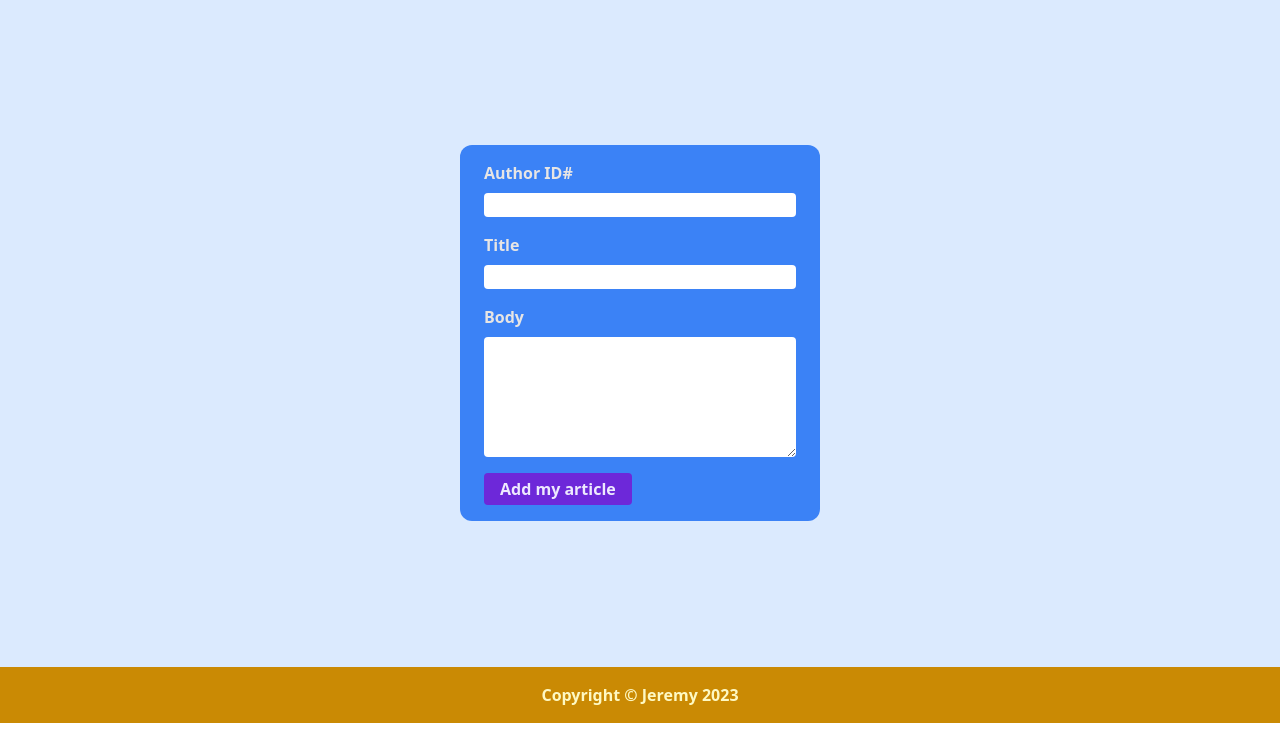
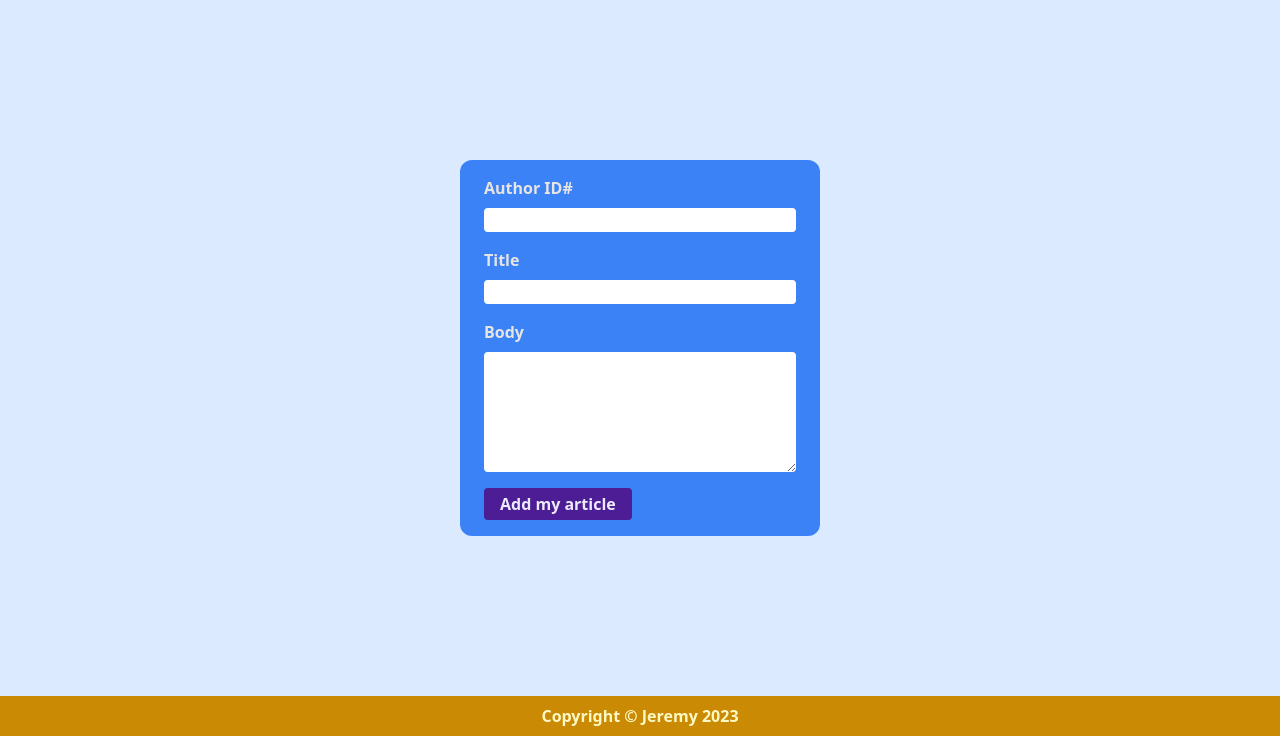
Before and after one commit to JerryLegend254/IAP_Assignment_2, a PHP site: page / in a window 1280 px wide. Shown: the part 64-800 px from the top of the page. Run offline with PHP 8.4, Linux system fonts and the light colour scheme; data that the repository does not hold is empty; some libraries are stand-ins or nearby versions.

Commit message:
Some code refactor with clean up of index page

```diff
--- a/index.php
+++ b/index.php
@@ -1,43 +1,7 @@
 <?php
     require_once "ClassAutoLoad.php";
-?>
-<!doctype html>
-<html>
 
-<head>
-    <meta charset="UTF-8">
-    <meta name="viewport" content="width=device-width, initial-scale=1.0">
-    <script src="https://cdn.tailwindcss.com"></script>
-</head>
-
-<body class="flex flex-col h-screen">
-    <nav class="flex bg-blue-500 text-blue-100 justify-between items-center p-4">
-        <p class="uppercase tracking-widest text-2xl font-bold text-blue-100">Jeremy</p>
-        <ul class="flex justify-between space-x-6">
-            <li><a href="view_articles.php" class="font-semibold">View Articles</a></li>
-            <li><a href="#" class="font-semibold">Add Articles</a></li>
-        </ul>
-    </nav>
-    <main class="flex h-5/6 bg-blue-100 justify-center items-center">
-        <form method="POST" class="flex flex-col w-[300px] sm:w-[360px] bg-blue-500 px-6 py-4 rounded-xl justify-center space-y-4">
-            <div class="flex flex-col space-y-2">
-                <label for="author_id" class="text-stone-200 font-bold">Author ID#</label>
-                <input type="number" name="author_id" class="rounded" />
-            </div>
-            <div class="flex flex-col space-y-2">
-                <label for="article_title" class="text-stone-200 font-bold">Title</label>
-                <input type="text" name="article_title" class="rounded" />
-            </div>
-            <div class="flex flex-col space-y-2">
-                <label for="article_body" class="text-stone-200 font-bold">Body</label>
-                <textarea name="article_body" class="rounded" rows="5"></textarea>
-            </div>
-            <div class="flex flex-end w-full">
-                <button name="add_article" type="submit" class="bg-violet-700 py-1 px-4 text-violet-100 rounded font-semibold flex-end">Add my article</button>
-            </div>
-        </form>
-    </main>
-    <footer class="py-4 flex items-center bg-yellow-600 justify-center text-yellow-100 font-bold">Copyright &copy; Jeremy 2023</footer>
-</body>
-
-</html>
+    $OBJ_Layouts->header();
+    $OBJ_Layouts->nav();
+    $OBJ_Article_Templates->add_article_form();
+    $OBJ_Layouts->footer();
--- a/layouts/layouts.php
+++ b/layouts/layouts.php
@@ -10,6 +10,7 @@ class layouts
         <head>
             <meta charset="UTF-8">
             <meta name="viewport" content="width=device-width, initial-scale=1.0">
+            <title>Jeremy Ltd</title>
             <script src="https://cdn.tailwindcss.com"></script>
         </head>
 
@@ -21,10 +22,12 @@ class layouts
     {
         ?>
             <nav class="flex bg-blue-500 text-blue-100 justify-between items-center p-4">
-                <p class="uppercase tracking-widest text-2xl font-bold text-blue-100">Jeremy</p>
+                <a href="index.php">
+                    <p class="uppercase tracking-widest text-2xl font-bold text-blue-100">Jeremy</p>
+                </a>
                 <ul class="flex justify-between space-x-6">
                     <li><a href="view_articles.php" class="font-semibold">View Articles</a></li>
-                    <li><a href="add_article.php" class="font-semibold">Add Articles</a></li>
+                    <li><a href="index.php" class="font-semibold">Add Articles</a></li>
                 </ul>
             </nav>
         <?php
--- a/templates/article_templates.php
+++ b/templates/article_templates.php
@@ -18,7 +18,7 @@ class article_templates
     {
 ?>
         <main class="flex grow bg-blue-100 justify-center items-center">
-            <form method="POST" class="flex flex-col w-[300px] sm:w-[360px] bg-blue-500 px-6 py-4 rounded-xl justify-center space-y-4">
+            <form action="view_articles.php" method="POST" class="flex flex-col w-[300px] sm:w-[360px] bg-blue-500 px-6 py-4 rounded-xl justify-center space-y-4">
                 <div class="flex flex-col space-y-2">
                     <label for="author_id" class="text-stone-200 font-bold">Author ID#</label>
                     <input type="number" name="author_id" class="rounded" />
@@ -32,7 +32,7 @@ class article_templates
                     <textarea name="article_body" class="rounded" rows="5"></textarea>
                 </div>
                 <div class="flex flex-end w-full">
-                    <button name="add_article" type="submit" class="bg-violet-700 py-1 px-4 text-violet-100 rounded font-semibold flex-end">Add my article</button>
+                    <button name="add_article" type="submit" class="bg-violet-900 py-1 px-4 text-violet-100 rounded font-semibold flex-end">Add my article</button>
                 </div>
             </form>
         </main>
@@ -41,13 +41,13 @@ class article_templates
     public function view_articles($articles)
     {
     ?>
-        <main class="grow bg-blue-100 px-4">
-            <h1>Blogs</h1>
+        <main class="grow bg-blue-100 px-4 space-y-6">
+            <h1 class="text-center text-5xl uppercase tracking-widest font-bold text-blue-900">articles</h1>
             <div class="grid grid-cols-5 gap-6">
                 <?php
                 foreach($articles as $article){
                     ?>
-                    <div class="bg-blue-700 w-[200px] h-[160px] rounded-lg p-2 text-blue-200 space-y-4">
+                    <div class="bg-blue-700 w-[200px] h-[160px] rounded-lg p-3 text-blue-200 space-y-4">
                     <p class="font-bold uppercase tracking-wider"><?= $article['article_title'] ?></p>
                     <div class="relative flex flex-col h-2/3">
                         <p class="capitalize"><?= sliceString($article['article_body']) ?></p>
```
Also changed, not shown: add_article.php (deleted, +0 -7 lines).
